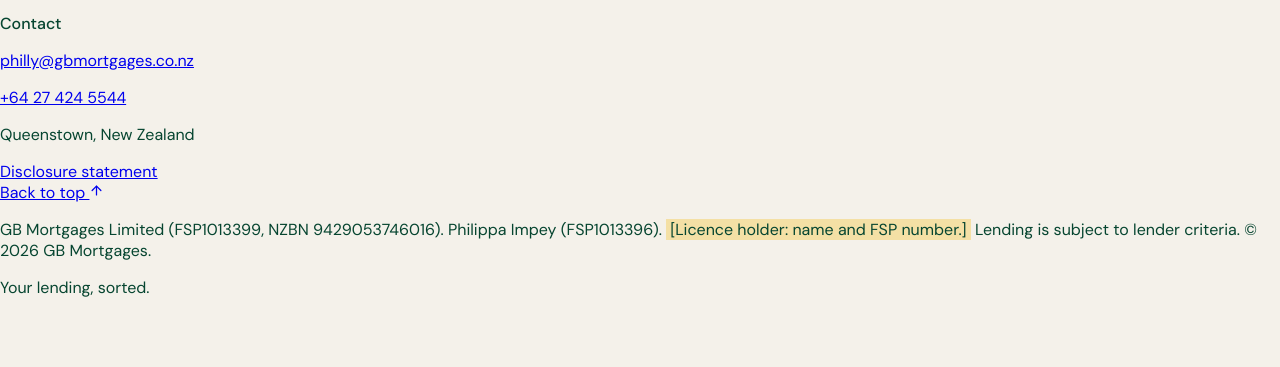
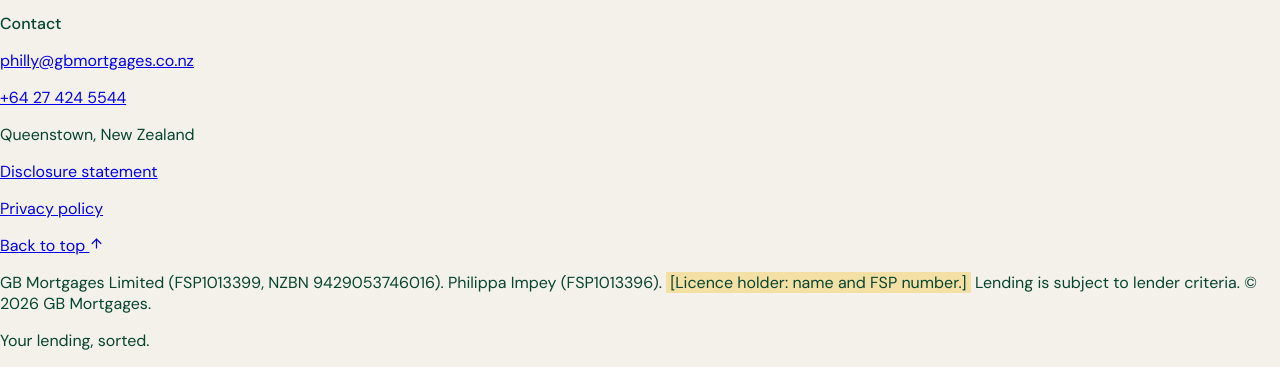
Before and after one commit to GB-Mortgages/gb-mortgages-website, an Eleventy site: page src/index.njk in a window 1280 px wide. Shown: the part 10885-11252 px from the top of the page. Before the commit the page ends 11199 px from the top, so only its background shows below. Built offline with nearby package versions, Linux system fonts and the light colour scheme; Eleventy itself is replaced by a stand-in of ours; files that its build step writes are made by us from their sources.

Commit message:
Add files via upload

```diff
--- a/src/_includes/footer.njk
+++ b/src/_includes/footer.njk
@@ -10,7 +10,8 @@
         <p class="mt-4"><a href="mailto:{{ site.email }}" class="hover:text-[#F2B705]">{{ site.email }}</a></p>
         <p class="mt-1"><a href="tel:{{ site.phone | replace(' ', '') }}" class="hover:text-[#F2B705]">{{ site.phone }}</a></p>
         <p class="mt-1 text-[#C9D2C9]">{{ site.location }}</p>
-        <a href="/disclosure/" class="mt-6 inline-block border-b border-[#F2B705] pb-0.5 text-sm transition-colors hover:text-[#F2B705]">Disclosure statement</a>
+        <p class="mt-6"><a href="/disclosure/" class="inline-block border-b border-[#F2B705] pb-0.5 text-sm transition-colors hover:text-[#F2B705]">Disclosure statement</a></p>
+        <p class="mt-3"><a href="/privacy/" class="inline-block border-b border-[#F2B705] pb-0.5 text-sm transition-colors hover:text-[#F2B705]">Privacy policy</a></p>
       </div>
       <div class="flex items-start md:col-span-4 md:justify-end">
         <a href="#top" class="group inline-flex items-center gap-2 rounded-lg border border-[#F4F1EA]/25 px-4 py-2 text-sm transition-colors hover:border-[#F2B705] hover:text-[#F2B705]">Back to top <svg width="15" height="15" viewBox="0 0 24 24" fill="none" stroke="currentColor" stroke-width="2" stroke-linecap="round" stroke-linejoin="round" class="transition-transform group-hover:-translate-y-0.5" aria-hidden="true"><path d="m5 12 7-7 7 7"></path><path d="M12 19V5"></path></svg></a>
```
